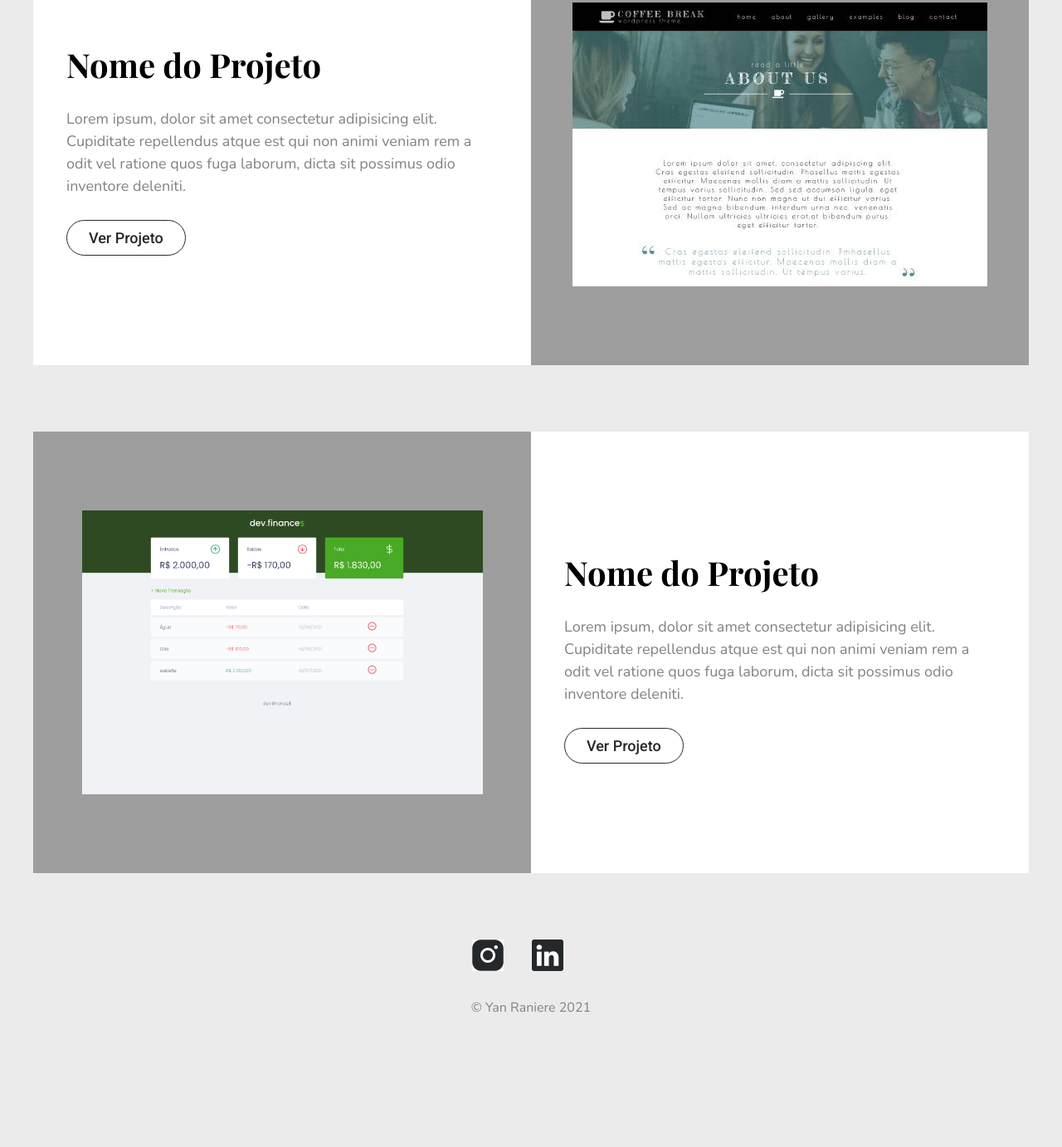
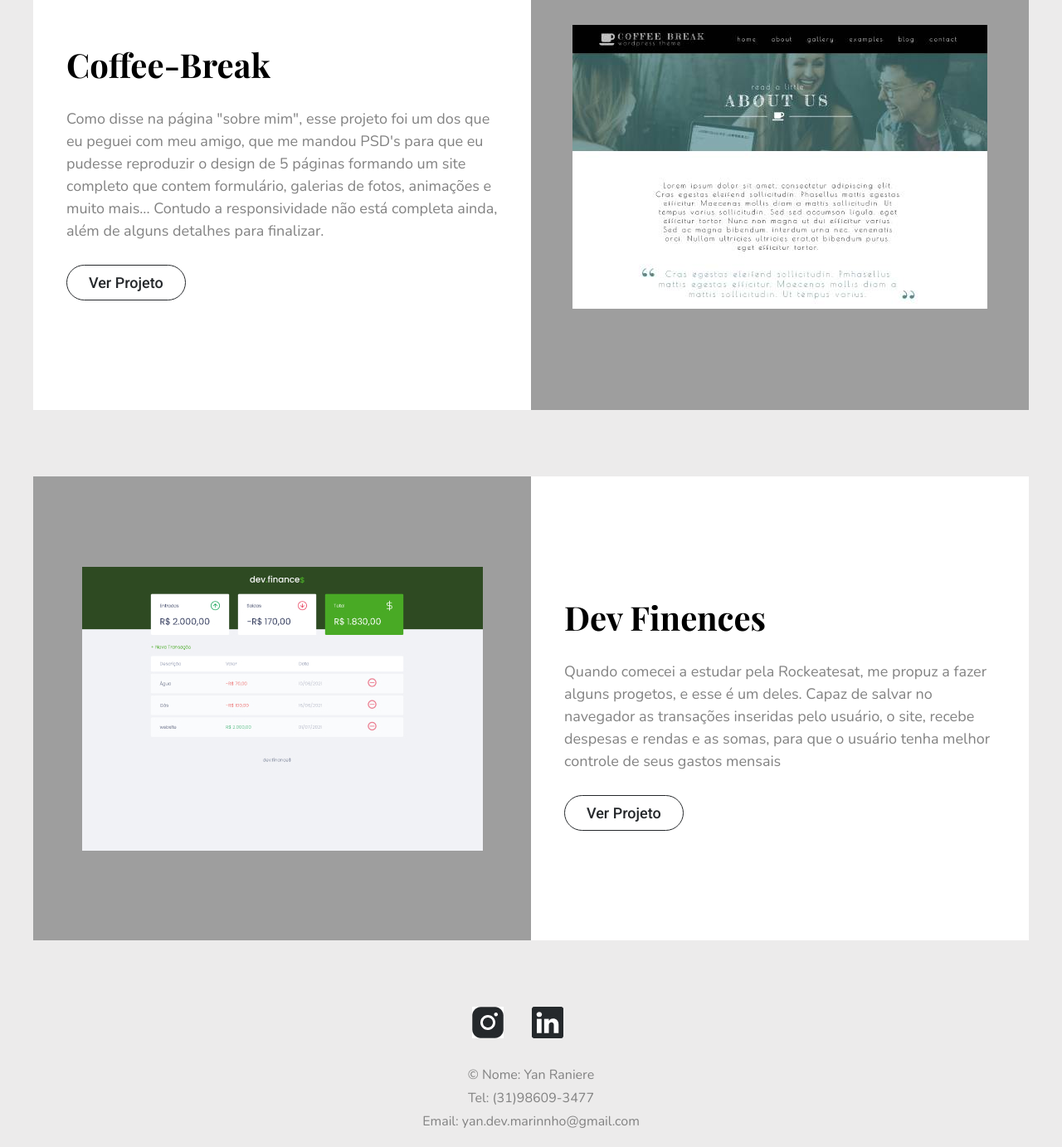
Before and after one commit to Yan-Raniere/Portfolio, a plain HTML site: page projects.html in a window 1280 px wide. Shown: the part 326-1708 px from the top of the page at 83% size. Before the commit the page ends 1571 px from the top, so only its background shows below. Drawn offline with nearby package versions, Linux system fonts and the light colour scheme.

Commit message:
final changes

```diff
--- a/css/about.css
+++ b/css/about.css
@@ -56,7 +56,7 @@ header nav ul li a {
     font-weight: 700;
     font-size: 6.4rem;
     line-height: 7.6rem;
-    margin-top: 11.2rem;
+    margin-top: 2rem;
 }
 .mid-all .left-side .litle-about-me {
     font-family: "Nunito";
@@ -101,13 +101,12 @@ header nav ul li a {
     margin-top: 2.4rem;
 }
 
-
 /* Footer ======================== */
 
 footer {
-    position: absolute;
+    /* position: absolute; */
     width: 100%;
-    bottom: 2rem;
+    margin-top: 3rem;
 }
 footer .mid-picture {
     margin-inline: 3.2rem;
@@ -122,9 +121,12 @@ footer .last-text {
     font-size: 1.6rem;
     line-height: 2.1rem;
     color: var(--dark-gray);
-    margin-top: 3.2rem;
+    margin: 3.2rem 0 2rem 0;
 }
+footer .last-text .mid-last{
 
+margin: .7rem;
+}
 /* Hover ========================= */
 
 header nav li :hover {
--- a/css/global.css
+++ b/css/global.css
@@ -10,7 +10,7 @@ html {
     --white: #ffffff;
     --dark-gray: #828282;
     --yellow: #fdc435;
-    --back:#ecebeb;
+    --back: #ecebeb;
 
     font-size: 62.5%;
 }
@@ -18,6 +18,6 @@ html {
     max-width: 1200px;
     margin-inline: auto;
 }
-body{
-    background-color:var(--back);
+body {
+    background-color: var(--back);
 }
--- a/css/projects.css
+++ b/css/projects.css
@@ -31,7 +31,7 @@ header nav ul li a {
     color: var(--line);
 }
 /* .mid-all ====================== */
-.mid-all .wrapper h2{
+.mid-all .wrapper h2 {
     font-family: "Playfair Display";
     font-weight: 700;
     font-size: 4.8rem;
@@ -39,33 +39,32 @@ header nav ul li a {
     margin-top: 2.2rem;
     text-align: center;
 }
-.mid-all .wrapper .line{
-    background-color:var(--yellow);
-    width:10rem;
-    height:.4rem;
-    margin-inline:auto;
+.mid-all .wrapper .line {
+    background-color: var(--yellow);
+    width: 10rem;
+    height: 0.4rem;
+    margin-inline: auto;
 }
 /* Project-text ================== */
 
-.mid-all .wrapper .project{
+.mid-all .wrapper .project {
     background-color: var(--white);
     margin: 8rem auto 8rem auto;
     display: flex;
 }
-.mid-all .wrapper .project .project-img{
+.mid-all .wrapper .project .project-img {
     width: 50%;
     display: flex;
     justify-content: center;
     align-items: center;
     background: #9e9e9e;
 }
-.mid-all .wrapper .project .project-text{
+.mid-all .wrapper .project .project-text {
     padding: 14rem 4rem;
     width: 50%;
     background-color: var(--white);
 }
-.mid-all .wrapper .project .project-text .inside-left h2{
-
+.mid-all .wrapper .project .project-text .inside-left h2 {
     margin: 0;
 
     font-size: 4rem;
@@ -77,9 +76,8 @@ font-style: normal;
     text-align: initial;
 }
 
-.mid-all .wrapper .project .project-text .inside-left p{
-
-font-family: 'Nunito';
+.mid-all .wrapper .project .project-text .inside-left p {
+    font-family: "Nunito";
 
     font-weight: 400;
 
@@ -93,11 +91,10 @@ color: var(--dark-gray);
 
     margin: 2.2rem 0 3.5rem 0;
 }
-.mid-all .wrapper .project .project-text .inside-left a{
+.mid-all .wrapper .project .project-text .inside-left a {
+    border: 1px solid #25282b;
 
-border: 1px solid #25282B;
-
-font-family: 'Roboto';
+    font-family: "Roboto";
 
     font-weight: 500;
 
@@ -115,8 +112,9 @@ color: var(--line);
 /* Footer ======================== */
 
 footer {
-    width: 1200px;
-    margin-bottom: 2rem;
+    /* position: absolute; */
+    width: 100%;
+    margin-top: 3rem;
 }
 footer .mid-picture {
     margin-inline: 3.2rem;
@@ -131,9 +129,12 @@ footer .last-text {
     font-size: 1.6rem;
     line-height: 2.1rem;
     color: var(--dark-gray);
-    margin-top: 3.2rem;
+    margin: 3.2rem 0 2rem 0;
 }
+footer .last-text .mid-last{
 
+margin: .7rem;
+}
 /* Hover ========================= */
 
 header nav li :hover {
--- a/css/style.css
+++ b/css/style.css
@@ -105,9 +105,9 @@ header nav ul li a {
 /* Footer ======================== */
 
 footer {
-    position: absolute;
-    width: 1200px;
-    bottom: 2rem;
+    /* position: absolute; */
+    width: 100%;
+    margin-top: 3rem;
 }
 footer .mid-picture {
     margin-inline: 3.2rem;
@@ -122,9 +122,12 @@ footer .last-text {
     font-size: 1.6rem;
     line-height: 2.1rem;
     color: var(--dark-gray);
-    margin-top: 3.2rem;
+    margin: 3.2rem 0 2rem 0;
 }
+footer .last-text .mid-last{
 
+margin: .7rem;
+}
 /* Hover ========================= */
 
 header nav li :hover {
--- a/projects.html
+++ b/projects.html
@@ -18,8 +18,8 @@
     <header>
 
         <div class="wrapper">
+            <p class="name">Yan Raniere</p>
 
-            <p class="name">Yan Raniere - (31)98609-3477 - yan.dev.marrinho@gmail.com</p>
             <nav>
 
                 <ul>
@@ -51,14 +51,14 @@
 
                         <div class="inside-left">
 
-                            <h2>Nome do Projeto</h2>
+                            <h2>Coffee-Break</h2>
 
                             <p>
-                                Lorem ipsum, dolor sit amet
-                                consectetur adipisicing elit. Cupiditate
-                                repellendus atque est qui non animi veniam
-                                rem a odit vel ratione quos fuga laborum,
-                                dicta sit possimus odio inventore deleniti.
+                                Como disse na página "sobre mim", esse projeto foi um dos que eu peguei com meu amigo,
+                                que me mandou PSD's para que eu pudesse reproduzir o design de 5 páginas formando um
+                                site completo que contem formulário, galerias de fotos, animações e muito mais...
+                                Contudo a responsividade não está completa ainda, além de alguns detalhes para
+                                finalizar.
                             </p>
 
                             <a href="http://yan.uni5.net/" target="_blank">Ver Projeto</a>
@@ -86,17 +86,16 @@
 
                         <div class="inside-left">
 
-                            <h2>Nome do Projeto</h2>
+                            <h2>Dev Finences</h2>
 
                             <p>
-                                Lorem ipsum, dolor sit amet
-                                consectetur adipisicing elit. Cupiditate
-                                repellendus atque est qui non animi veniam
-                                rem a odit vel ratione quos fuga laborum,
-                                dicta sit possimus odio inventore deleniti.
+                                Quando comecei a estudar pela Rockeatesat, me propuz a fazer alguns progetos, e esse é
+                                um deles. Capaz de salvar no navegador as transações inseridas pelo usuário, o site,
+                                recebe despesas e rendas e as somas, para que o usuário tenha melhor controle de seus
+                                gastos mensais
                             </p>
 
-                            <a href="https://zen-golick-df11d4.netlify.app/" target="_blank">Ver Projeto</a>
+                            <a href="https://romantic-cori-ddc86b.netlify.app/" target="_blank">Ver Projeto</a>
 
                         </div>
 
@@ -104,8 +103,7 @@
 
                 </div>
 
-
-
+            </div>
             <footer>
 
                 <div class="contact-footer">
@@ -115,9 +113,9 @@
                             src="images/linkedin.jpg" alt="Linkedin" class="mid-picture"></a>
                 </div>
 
-                    <p class="last-text">&copy; Yan Raniere 2021</p>
+                <div class="last-text"><p>&copy; Nome: Yan Raniere</p>  <p class="mid-last">Tel: (31)98609-3477</p> <p>Email: yan.dev.marinnho@gmail.com</p></div>
             </footer>
-            </div>
+
         </section>
 
 
```
Also changed, not shown: about.html (+18 -5 lines), index.html (+5 -5 lines). Lines whose indentation alone changed are shown as unchanged.
